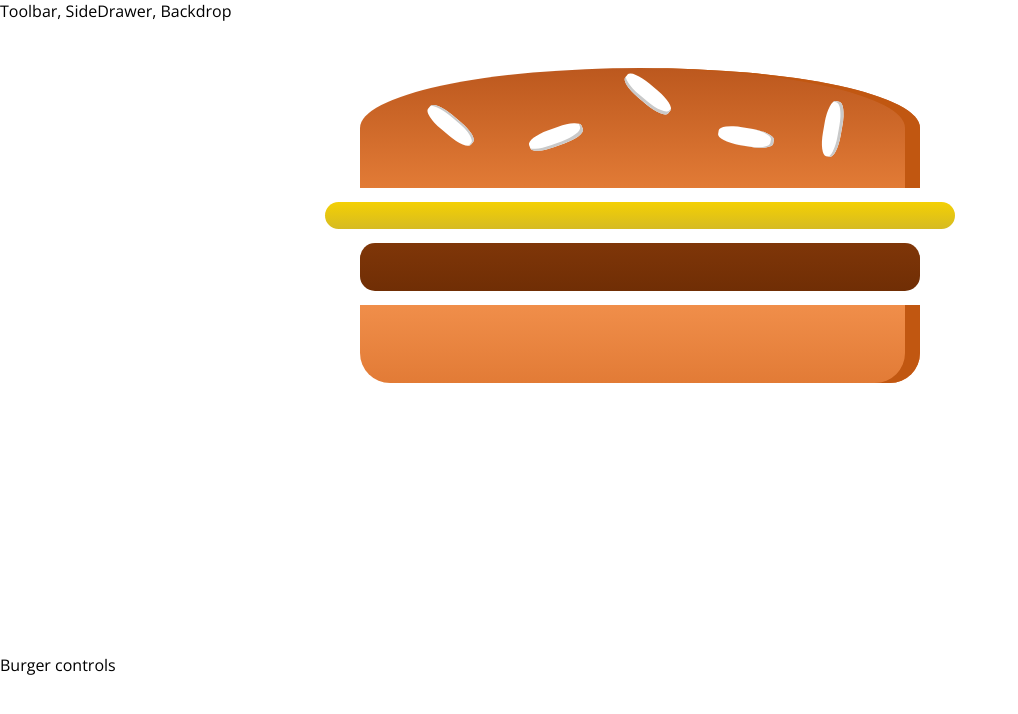
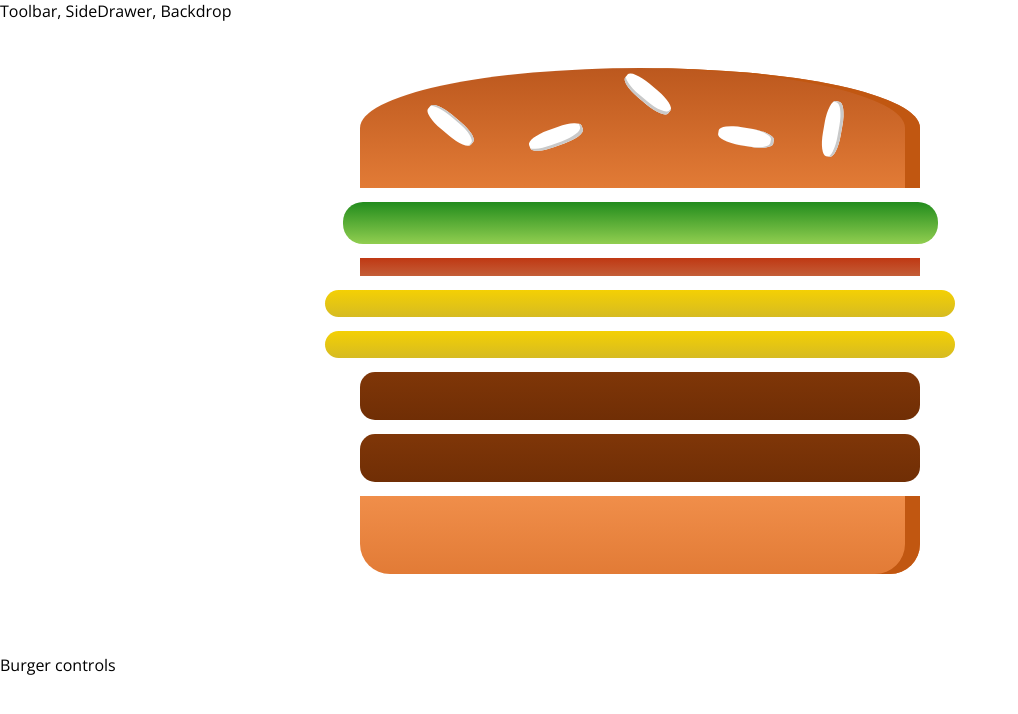
Before and after one commit to santiago-rodrig/burger-builder, a React app: page / in a window 1280 px wide. Shown: the top 714 px of the page, without its empty margins (0-1018 px from the left). Built offline with nearby package versions, Linux system fonts and the light colour scheme.

Commit message:
dynamically render burger ingredients

```diff
--- a/src/components/stateful/BurgerBuilder.js
+++ b/src/components/stateful/BurgerBuilder.js
@@ -3,10 +3,23 @@ import Aux from "../higuerOrder/Aux";
 import Burger from "../stateless/Burguer";
 
 class BurgerBuilder extends React.Component {
+  constructor(props) {
+    super(props);
+
+    this.state = {
+      ingredients: [
+        { type: "salad", quantity: 1 },
+        { type: "bacon", quantity: 1 },
+        { type: "cheese", quantity: 2 },
+        { type: "meat", quantity: 2 },
+      ],
+    };
+  }
+
   render() {
     return (
       <Aux>
-        <Burger />
+        <Burger ingredients={this.state.ingredients} />
         <div>Burger controls</div>
       </Aux>
     );
--- a/src/components/stateless/Burguer.js
+++ b/src/components/stateless/Burguer.js
@@ -1,16 +1,38 @@
 import React from "react";
 import BurgerIngredient from "./BurgerIngredient";
 import classes from "../../styles/Burger.css";
+import PropTypes from "prop-types";
 
 const Burger = (props) => {
+  const ingredientsJsx = props.ingredients.reduce((accumulator, ingredient) => {
+    for (let i = 0; i < ingredient.quantity; i += 1) {
+      accumulator.push(
+        <BurgerIngredient
+          key={`${ingredient.type}${i}`}
+          type={ingredient.type}
+        />
+      );
+    }
+
+    return accumulator;
+  }, []);
+
   return (
     <div className={classes.Burger}>
       <BurgerIngredient type="bread-top" />
-      <BurgerIngredient type="cheese" />
-      <BurgerIngredient type="meat" />
+      {ingredientsJsx}
       <BurgerIngredient type="bread-bottom" />
     </div>
   );
 };
 
+Burger.propTypes = {
+  ingredients: PropTypes.arrayOf(
+    PropTypes.exact({
+      type: PropTypes.string,
+      quantity: PropTypes.number,
+    })
+  ).isRequired,
+};
+
 export default Burger;
```
